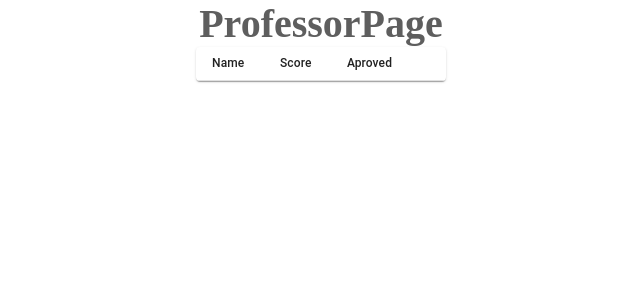
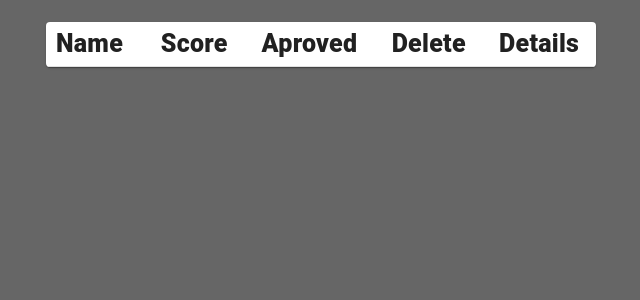
Before and after one commit to JuanDeossa/quiz-app, a React (Vite) app: page /#/professor in a window 1280 px wide. Shown: the top 300 px of the page, without its empty margins (319-959 px from the left). Built offline with nearby package versions, Linux system fonts and the light colour scheme.

Commit message:
professor page styles ok

```diff
--- a/src/components/StudentsTable/StudentsTable.jsx
+++ b/src/components/StudentsTable/StudentsTable.jsx
@@ -6,45 +6,81 @@ import TableCell from "@mui/material/TableCell";
 import TableHead from "@mui/material/TableHead";
 import TableRow from "@mui/material/TableRow";
 import Paper from "@mui/material/Paper";
-import { RiDeleteBin6Line } from "react-icons/ri";
+import { RiDeleteBin6Line, RiEyeLine } from "react-icons/ri";
 import { useLocalStorage } from "../../hooks/useLocalStorage";
 
 export const StudentsTable = () => {
   const [studentsDB, setStudentsDB] = useLocalStorage("studentsDB", []);
+
   const deleteRow = (name) => {
-    const newStudentsArray=studentsDB.filter(student=>student.name!==name);
-    setStudentsDB(newStudentsArray)
+    const newStudentsArray = studentsDB.filter(
+      (student) => student.name !== name
+    );
+    setStudentsDB(newStudentsArray);
   };
+
+  const showRowDetails = (name) => {
+    console.log(studentsDB);
+    console.log(name);
+  };
+
+  const cellStyles = {
+    label: {
+      padding: {
+        xs: "10px 0px 10px 10px",
+        sm: "10px 10px",
+      },
+      fontSize: {
+        xs: "16px",
+        sm: "25px",
+      },
+      fontWeight: "900",
+    },
+    value: {
+      padding: {
+        xs: "10px 0px 10px 10px",
+        sm: "10px 10px",
+      },
+      fontSize: {
+        xs: "14px",
+        sm: "16px",
+      },
+    },
+  };
+
+  const labels = ["Name", "Score", "Aproved", "Delete", "Details"];
   return (
-    <div className="table-container">
-      <TableContainer component={Paper}>
-        <Table sx={{ minWidth: 250 }} aria-label="simple table">
+    <div>
+      <TableContainer
+        component={Paper}
+        sx={{
+          width: "95% ",
+          minWidth: "260px ",
+          maxWidth: "550px ",
+          margin: "0 auto",
+        }}
+      >
+        <Table aria-label="simple table">
           <TableHead>
             <TableRow>
-              <TableCell className="table-label" align="left">
-                Name
-              </TableCell>
-              <TableCell className="table-label" align="left">
-                Score
-              </TableCell>
-              <TableCell className="table-label" align="left">
-                Aproved
-              </TableCell>
-              <TableCell className="table-label" align="left"></TableCell>
+              {labels.map((label, i) => (
+                <TableCell
+                  align={label === "Name" ? "left" : "center"}
+                  key={i}
+                  sx={cellStyles.label}
+                >
+                  {label}
+                </TableCell>
+              ))}
             </TableRow>
           </TableHead>
           <TableBody>
             {!studentsDB.length
               ? null
               : studentsDB.map((row, i) => (
-                  <TableRow
-                    key={i}
-                    sx={{ "&:last-child td, &:last-child th": { border: 0 } }}
-                  >
-                    <TableCell className="table-data" align="left">
-                      {row?.name}
-                    </TableCell>
-                    <TableCell className="table-data" align="center">
+                  <TableRow key={i}>
+                    <TableCell sx={cellStyles.value}>{row?.name}</TableCell>
+                    <TableCell align="center" sx={cellStyles.value}>
                       {row?.score}
                     </TableCell>
                     <TableCell
@@ -52,13 +88,25 @@ export const StudentsTable = () => {
                         row?.aproved ? "yes" : "no"
                       }`}
                       align="center"
+                      sx={cellStyles.value}
                     >
                       {row?.aproved ? "Yes" : "No"}
                     </TableCell>
-                    <TableCell className="table-data" align="center">
-                      <div id={row.name} onClick={() => deleteRow(row.name)}>
-                        <RiDeleteBin6Line className="delete-icon" />
-                      </div>
+                    <TableCell
+                      align="center"
+                      sx={cellStyles.value}
+                      id={row.name}
+                      onClick={() => deleteRow(row.name)}
+                    >
+                      <RiDeleteBin6Line className="delete-icon" />
+                    </TableCell>
+                    <TableCell
+                      align="center"
+                      sx={cellStyles.value}
+                      id={row.name}
+                      onClick={() => showRowDetails(row.name)}
+                    >
+                      <RiEyeLine className="details-icon" />
                     </TableCell>
                   </TableRow>
                 ))}
--- a/src/components/StudentsTable/style/index.css
+++ b/src/components/StudentsTable/style/index.css
@@ -1,4 +1,4 @@
-.table-container {
+/* .table-container {
   display: grid;
   place-items: center;
 }
@@ -9,8 +9,9 @@
 .table-data {
   font-size: 10px !important;
 }
+*/
 .table-data.state {
-  font-size: 13px !important;
+  font-size: 16px !important;
   font-weight: 900;
 }
 .table-data.yes {
@@ -19,17 +20,18 @@
 .table-data.no {
   color: #a21111;
 }
-.empty-students {
-  width: 300%;
-  font-size: 15px !important;
-  text-align: center;
-  padding-top: 10px;
-  padding-bottom: 10px;
-}
-.delete-icon {
+
+.delete-icon,
+.details-icon {
   width: 20px;
   height: 20px;
 }
-.delete-icon:hover {
+
+@media (min-width: 768px) {
+  .delete-icon:hover {
     color: #a21111;
+  }
+  .details-icon:hover {
+    color: #0631b3;
+  }
 }
--- a/src/index.css
+++ b/src/index.css
@@ -9,6 +9,3 @@
   margin: 0px;
   padding: 0px;
 }
-html {
-  font-size: 5.25%;
-}
--- a/src/pages/ProfessorPage/ProfessorPage.jsx
+++ b/src/pages/ProfessorPage/ProfessorPage.jsx
@@ -1,19 +1,13 @@
 import { StudentsTable } from "../../components/StudentsTable/StudentsTable";
-import { useLocalStorage } from "../../hooks/useLocalStorage";
 import "./style/index.css";
 
-// const students =[
-//   { name: "Juan", score: 100, aproved: true },
-//   { name: "Richard", score: 100, aproved: true },
-//   { name: "Elon", score: 20, aproved: false },
-// ];
-
-export const ProfessorPage = (props) => {
-  // const [studentsDB, setStudentsDB] = useLocalStorage("studentsDB", []);
+export const ProfessorPage = () => {
   return (
     <div className="professor-page">
-      <h3>ProfessorPage</h3>
-      <StudentsTable  />
+      <div className="students-table">
+        <h3>Students</h3>
+        <StudentsTable />
+      </div>
     </div>
   );
 };
--- a/src/pages/ProfessorPage/style/index.css
+++ b/src/pages/ProfessorPage/style/index.css
@@ -1,30 +1,5 @@
-.professor-page{
-  width: 100%;
-  margin: 0 auto;
-  display: flex;
-  flex-direction: column;
-  align-items: center;
+.professor-page {
+  height: 100vh;
+  width: 100vw;
+  background-color: var(--backgroundColor1);
 }
-h3{
-  font-size: 40px;
-  align-self: center;
-  margin: 0;
-}
-.student-list{
-  width: 100%;
-  margin: 0;
-  padding: 0;
-  display: flex;
-  flex-direction: column;
-  justify-content: space-evenly;
-  align-items: flex-start;
-}
-.student-item{
-  width: 100%;
-  display: flex;
-  justify-content: space-between;
-  text-decoration: none;
-}
-.student-item>p{
-  font-size: 20px;
-}
```
Also changed, not shown: src/services/muiTheme.js (added, +13 -0 lines).
